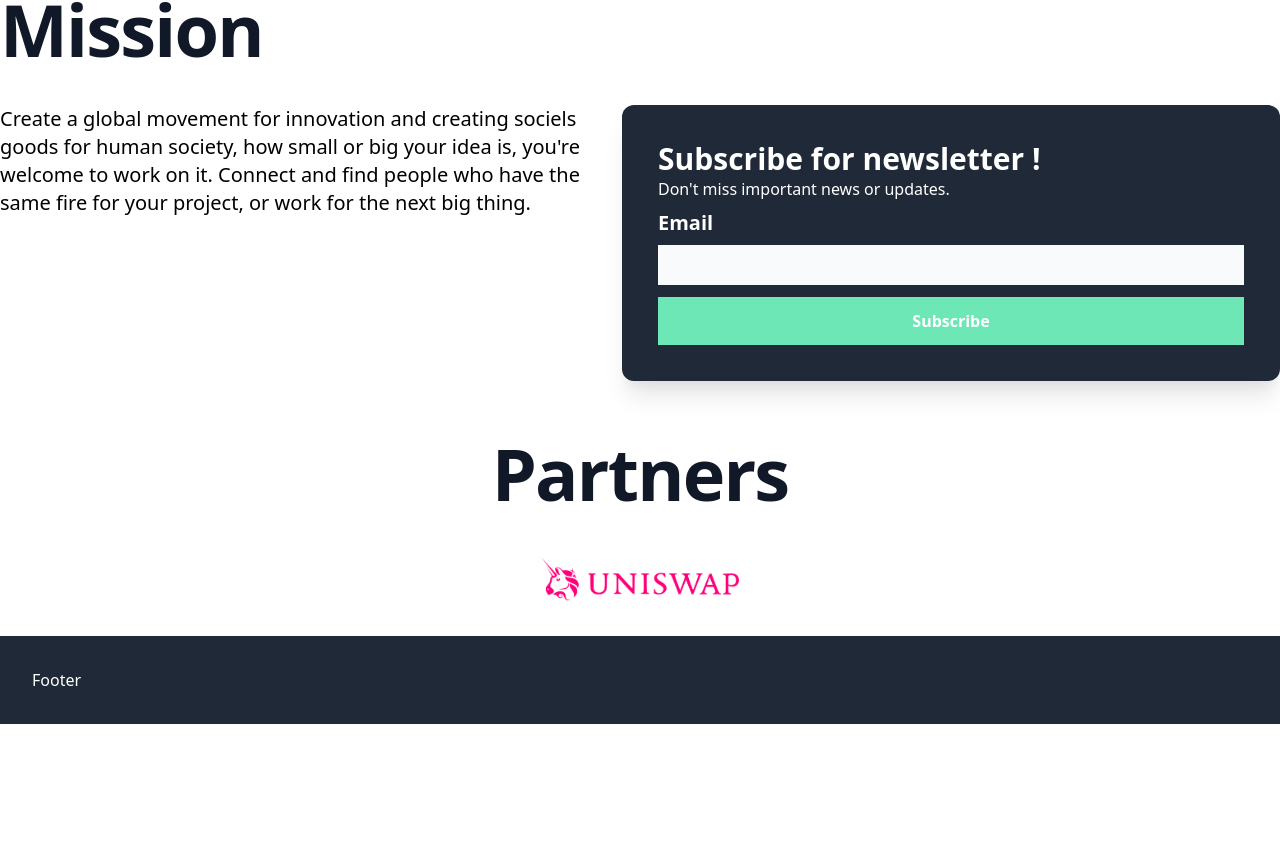
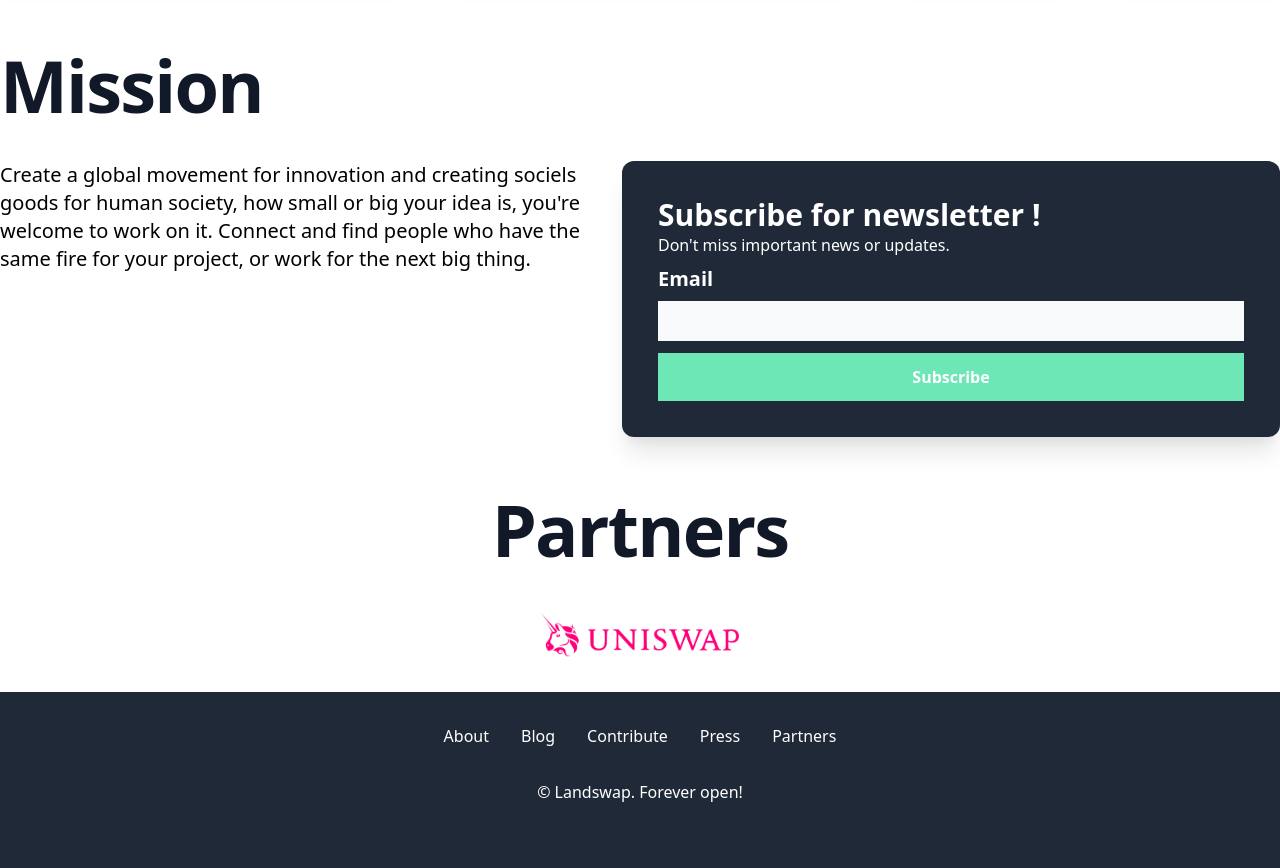
Before and after one commit to EvilInu/evilinu-homepage, a Gatsby site: page / in a window 1280 px wide. Shown: the part 1786-2654 px from the top of the page. Before the commit the page ends 2510 px from the top, so only its background shows below. Built offline with nearby package versions, Linux system fonts and the light colour scheme; Gatsby itself is replaced by a stand-in of ours.

Commit message:
adding footer, small refactoring.

```diff
--- a/src/components/community/Community.tsx
+++ b/src/components/community/Community.tsx
@@ -47,7 +47,7 @@ const Community = (props: ICommunityProps) => {
           <div className="flex flex-row space-x-8">
             <div>
               <h4 className="font-extrabold text-xl">Growth</h4>
-              <p className="text-md my-2 text-gray-500">The average API</p>
+              <p className="text-md my-2 text-gray-500">The average APY</p>
               <p className="font-extrabold text-5xl text-green-300 my-10">
                 120%
               </p>
--- /dev/null
+++ b/src/components/footer/Footer.tsx
@@ -0,0 +1,43 @@
+import React from 'react';
+
+export const Footer = () => {
+  return (
+    <footer className="bg-gray-800 text-white p-8 mt-4">
+      <div className="md:container md:mx-auto">
+        <nav className="text-center">
+          <ul className="flex flex-row space-x-8 justify-center">
+            <li>
+              <a href="" className="hover:text-green-300">
+                About
+              </a>
+            </li>
+            <li>
+              <a href="" className="hover:text-green-300">
+                Blog
+              </a>
+            </li>
+            <li>
+              <a href="" className="hover:text-green-300">
+                Contribute
+              </a>
+            </li>
+            <li>
+              <a href="" className="hover:text-green-300">
+                Press
+              </a>
+            </li>
+            <li>
+              <a href="" className="hover:text-green-300">
+                Partners
+              </a>
+            </li>
+          </ul>
+        </nav>
+        <div></div>
+        <div className="text-center my-8">
+          <h2>&copy; Landswap. Forever open!</h2>
+        </div>
+      </div>
+    </footer>
+  );
+};
--- a/src/components/layout/Layout.tsx
+++ b/src/components/layout/Layout.tsx
@@ -1,4 +1,5 @@
 import React, { ReactNode } from 'react';
+import { Footer } from '../footer/Footer';
 
 interface ILayoutProps {
   children: ReactNode;
@@ -22,11 +23,7 @@ export const Layout = (props: ILayoutProps) => {
         </header>
         <div>{children}</div>
       </div>
-      <footer className="bg-gray-800 text-white p-8 mt-4">
-        <div className="md:container md:mx-auto">
-          <p>Footer</p>
-        </div>
-      </footer>
+      <Footer />
     </>
   );
 };
--- a/src/components/mission/Mission.tsx
+++ b/src/components/mission/Mission.tsx
@@ -25,9 +25,8 @@ const Mission = (prop: IMissionProps) => {
         setError(true);
         setSuccess(false);
       }
-      console.log(result, msg);
     } catch (error) {
-      console.error(error);
+      setError(true);
     }
   };
 
--- a/src/components/products/Products.tsx
+++ b/src/components/products/Products.tsx
@@ -4,14 +4,14 @@ interface IProductsProps {}
 
 const Products = (props: IProductsProps) => {
   return (
-    <div className="h-1/2">
+    <div>
       <div>
         <h1 className="text-4xl sm:text-6xl lg:text-7xl leading-none font-extrabold tracking-tight text-gray-900 mt-10 mb-8 sm:mt-14 sm:mb-10">
           Our Products
         </h1>
       </div>
       <div className="flex space-x-4">
-        <div className="flex-2">
+        <div className="w-full md:w-1/2 md:mx-2">
           <p className="my-10 text-xl bg-gray-50 p-4">
             We are building new tools for the new world and making an
             alternative market for world capital for the citizens of the world.{' '}
@@ -22,7 +22,6 @@ const Products = (props: IProductsProps) => {
             </strong>
           </p>
         </div>
-        <div className="rounded-md bg-green-300 p-4 shadow-xl hidden xl:flex xl:flex-1"></div>
       </div>
       <div className="flex mx-10 flex-col md:flex-row my-5 space-y-8 md:space-x-8 md:space-y-0">
         <div className="flex-1 shadow-md p-5">
```
